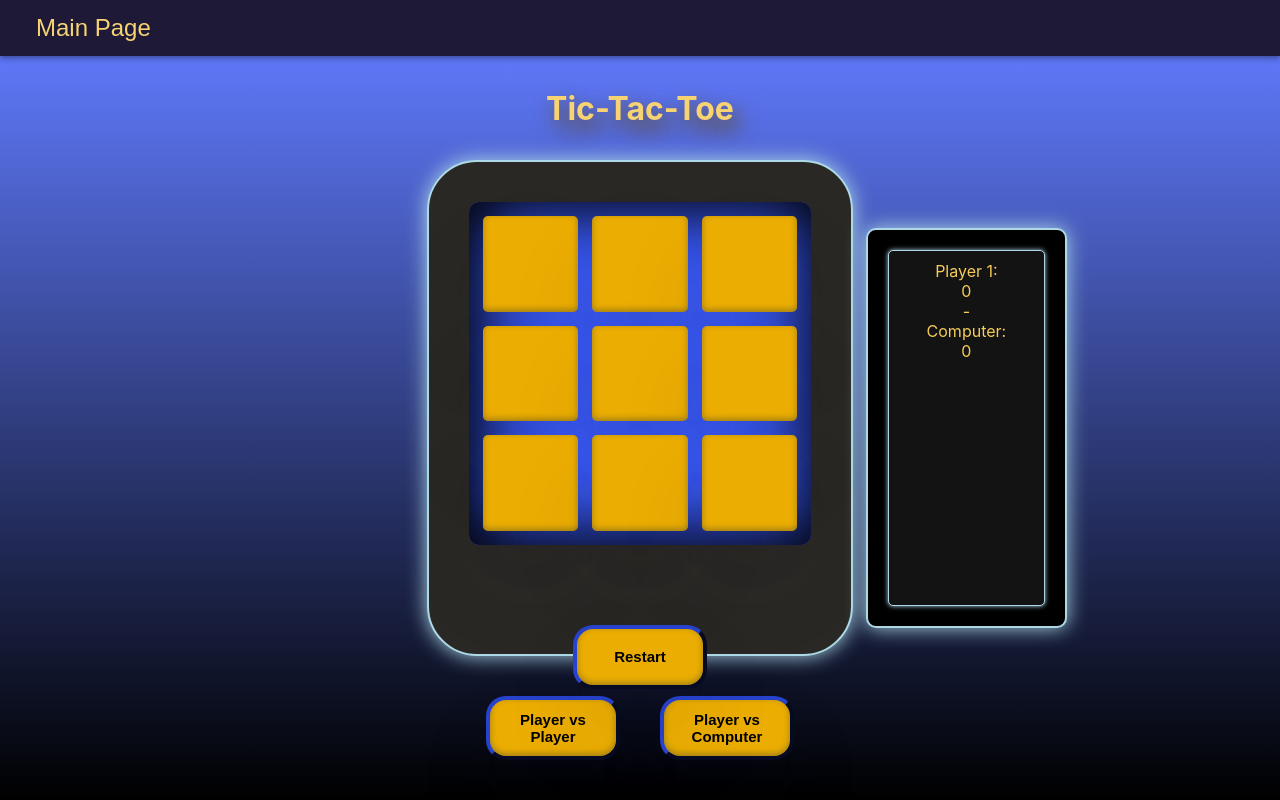
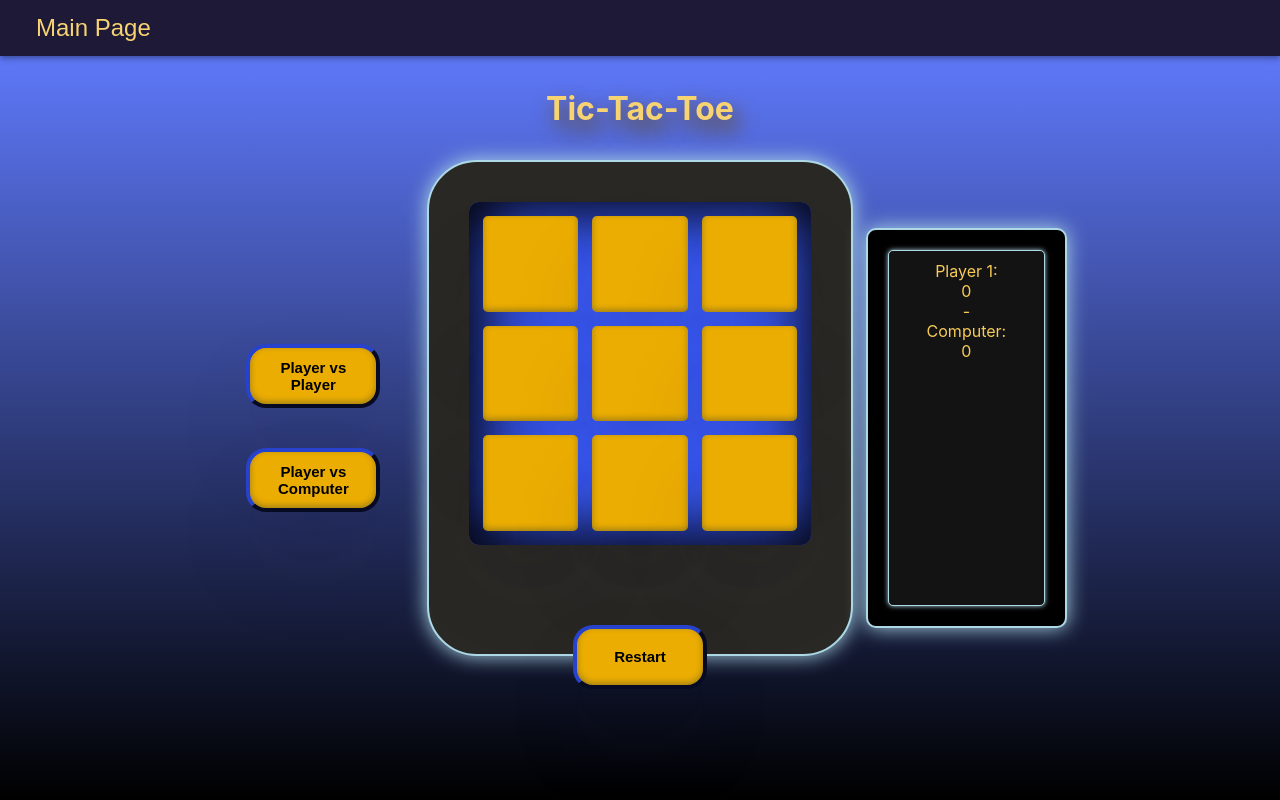
Before and after one commit to KashmirLb/Games-Web, a React (Create React App) app: page /tic-game1 in a window 1280 px wide. Built offline with nearby package versions, Linux system fonts and the light colour scheme; the HTML template or start-up script is replaced by a standard one.

Commit message:
Changed player options buttons positioning

```diff
--- a/src/App.css
+++ b/src/App.css
@@ -325,6 +325,7 @@
   border-width: 2px;
   border-style: solid;
   box-shadow: 0 0 20px lightblue;
+
   padding:20px;
 
   animation-name: scoreboard-appears;
--- a/src/components/Tic-Tac-Toe-Game/GameWindow/GameWindow.jsx
+++ b/src/components/Tic-Tac-Toe-Game/GameWindow/GameWindow.jsx
@@ -38,7 +38,7 @@ const GameWindow = ({setPlayer, setComputer, buttonOption, playingVs}) => {
                         </Grid>
                     </Grid>
                 </Grid>
-        </Grid>
+            </Grid>
     )
 }
 
--- a/src/components/Tic-Tac-Toe-Game/TicGameContainer/TicGameContainer.jsx
+++ b/src/components/Tic-Tac-Toe-Game/TicGameContainer/TicGameContainer.jsx
@@ -50,7 +50,7 @@ import Button from '../Button'
         )
     }
 
-const largeWindowMount = (component, player, computer, second) =>{
+const largeWindowMount = (component, player, computer, second, vsPlayer, vsComputer) =>{
 
         return(
             <Grid container>
@@ -62,6 +62,10 @@ const largeWindowMount = (component, player, computer, second) =>{
                     className="left-container"
                     >
                     <Grid item>
+                        <div>
+                            <div><Button type="action-button" text="Player vs Player" clickHandler={vsPlayer}/></div>
+                            <div><Button type="action-button" text="Player vs Computer" clickHandler={vsComputer}/></div>
+                        </div>
                     </Grid>
                 </Grid>
                 <Grid item
@@ -120,21 +124,13 @@ const TicGameContainer = ({vsP, second}) => {
 
             buttonOptions=<ScoreBoard type="scoreboard-container-small" player={playerPoints} computer={computerPoints} second={second}/>
         }
-        else{
-
-            buttonOptions=
-        <div>
-            <Button type="action-button" text="Player vs Player" clickHandler={vsPlayer}/>
-            <Button type="action-button" text="Player vs Computer" clickHandler={vsComputer}/>
-        </div>
-        }
         return <GameWindow setPlayer={playerPointsF} setComputer={computerPointsF} buttonOption={buttonOptions} playingVs={vsP}/>;
     }
 
     const gameWindowMount = mountButtons();
 
     if (window.innerWidth<=800) return smallWindowMount(gameWindowMount, vsPlayer, vsComputer);
-    else return largeWindowMount(gameWindowMount, playerPoints, computerPoints, second);
+    else return largeWindowMount(gameWindowMount, playerPoints, computerPoints, second, vsPlayer, vsComputer);
 }
 
 TicGameContainer.propTypes = {
```
